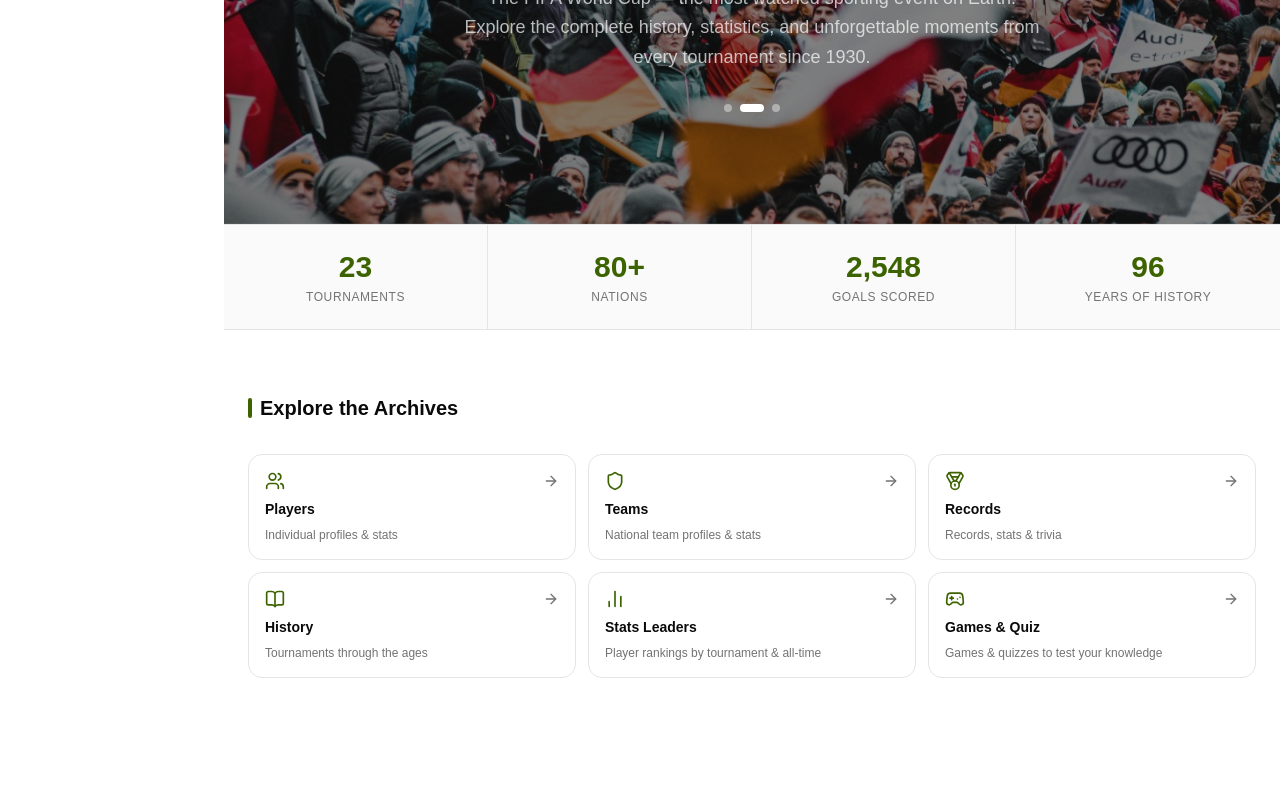
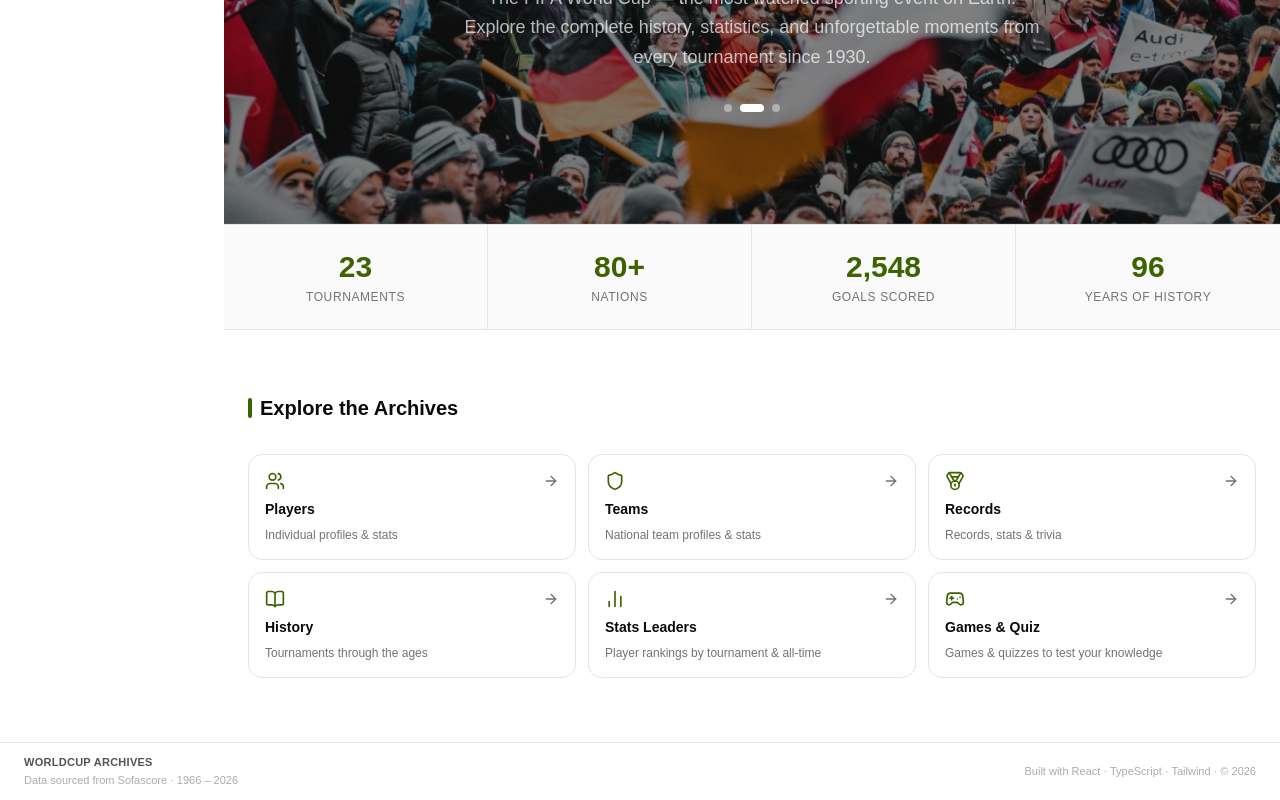
Before and after one commit to tearbird99/world-cup-archives, a React (Vite) app in the folder frontend/: page / in a window 1280 px wide. Shown: the part 400-1200 px from the top of the page. Before the commit the page ends 1142 px from the top, so only its background shows below. Built offline with nearby package versions, Linux system fonts and the light colour scheme.

Commit message:
feat: Footer 컴포넌트 추가

```diff
--- /dev/null
+++ b/frontend/src/components/layout/Footer.tsx
@@ -0,0 +1,36 @@
+export default function Footer() {
+  const currentYear = new Date().getFullYear()
+
+  return (
+    <footer className="w-full shrink-0 border-t border-border bg-background text-muted-foreground text-xs">
+      {/* 헤더와 동일한 너비 제한 */}
+      <div className="max-w-7xl mx-auto w-full flex items-center justify-between px-6 py-3">
+
+        {/* 좌 — 브랜딩 + 데이터 출처 */}
+        <div className="flex flex-col gap-1">
+          <span className="font-semibold text-foreground/70 tracking-wide uppercase text-[11px]">
+            Worldcup Archives
+          </span>
+          <span className="text-[11px] opacity-60">
+            Data sourced from{' '}
+            <a
+              href="https://www.sofascore.com"
+              target="_blank"
+              rel="noopener noreferrer"
+              className="hover:text-foreground transition-colors duration-150"
+            >
+              Sofascore
+            </a>
+            {' · '}1966 – 2026
+          </span>
+        </div>
+
+        {/* 우 — 기술 스택 + 저작권 */}
+        <span className="text-[11px] opacity-60">
+          Built with React · TypeScript · Tailwind · © {currentYear}
+        </span>
+
+      </div>
+    </footer>
+  )
+}
--- a/frontend/src/components/layout/Layout.tsx
+++ b/frontend/src/components/layout/Layout.tsx
@@ -2,6 +2,7 @@ import { Outlet } from 'react-router-dom'
 import { ThemeProvider } from '@/contexts/ThemeContext'
 import Header from './Header'
 import Sidebar from './Sidebar'
+import Footer from "./Footer";
 
 export default function Layout() {
   return (
@@ -21,6 +22,8 @@ export default function Layout() {
           </main>
         </div>
 
+        {/* 하단 푸터 */}
+        <Footer />
       </div>
     </ThemeProvider>
   )
--- a/frontend/src/components/layout/index.ts
+++ b/frontend/src/components/layout/index.ts
@@ -1,3 +1,4 @@
 export { default as Layout } from './Layout'
 export { default as Header } from './Header'
 export { default as Sidebar } from './Sidebar'
+export { default as Footer } from './Footer'
```
